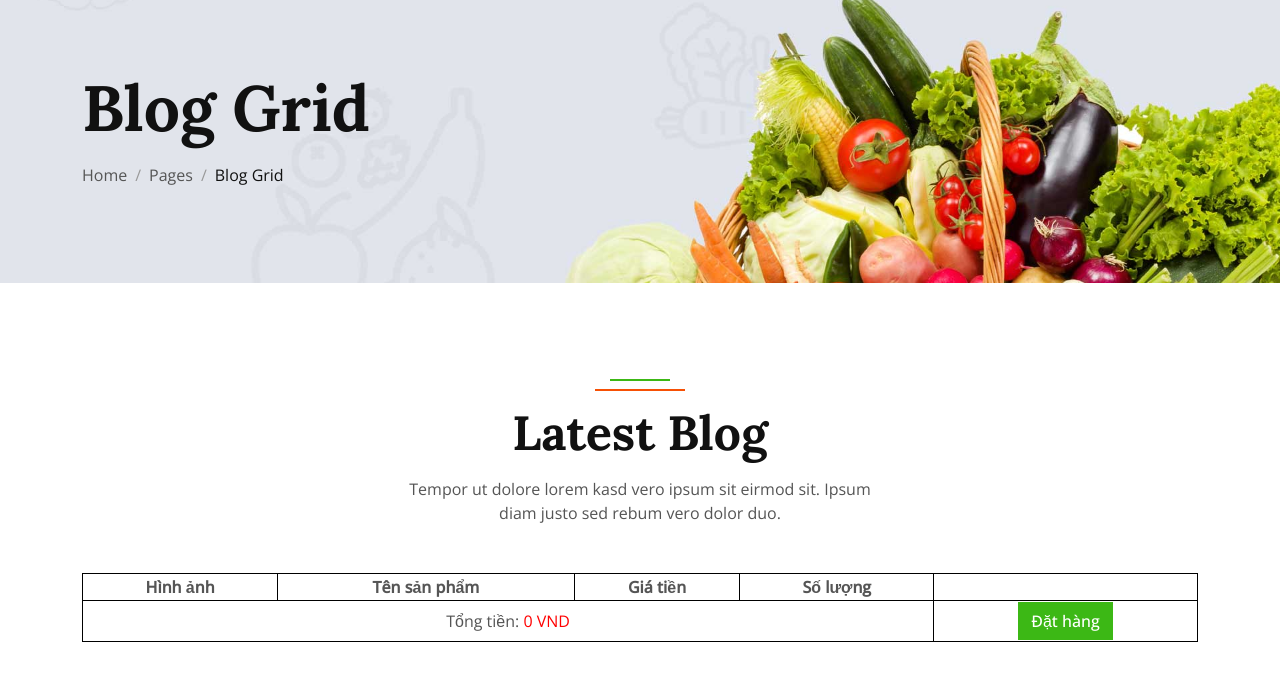
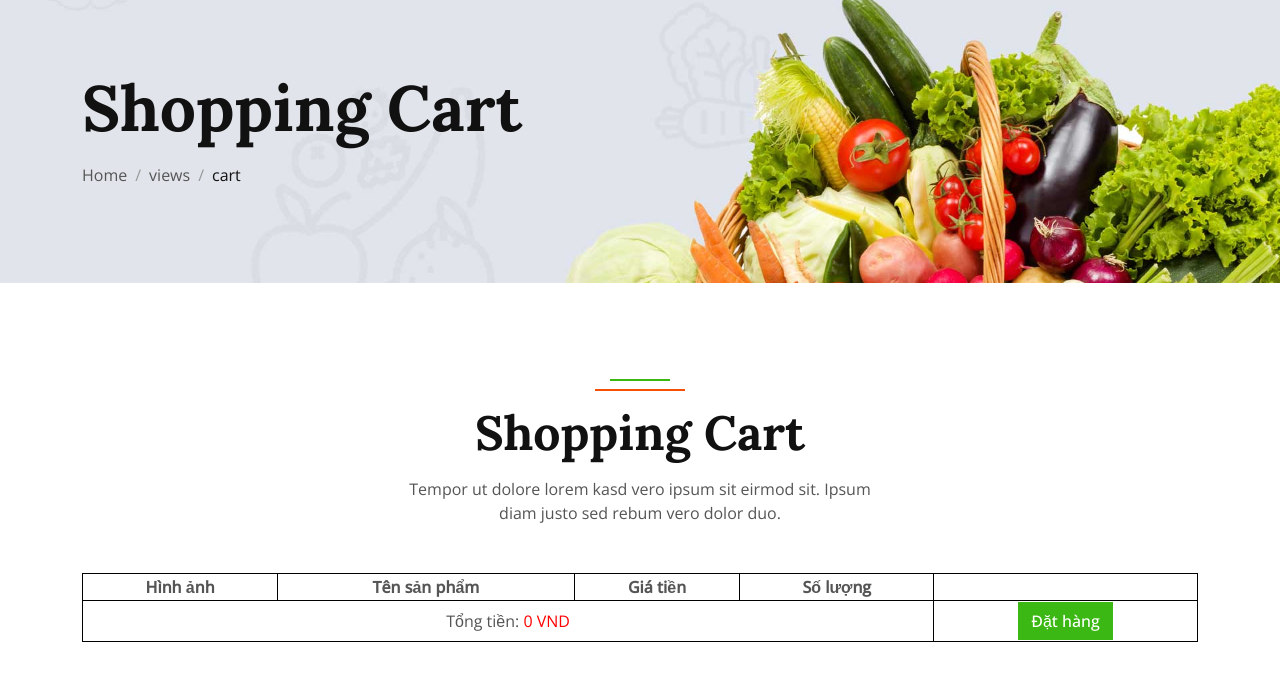
Before and after one commit to nghiadeveloper/project-frontend-js-rikkeiacademy, a plain HTML site: page cart.html in a window 1280 px wide. Shown: the part 122-800 px from the top of the page. Drawn offline with nearby package versions, Linux system fonts and the light colour scheme.

Commit message:
update code project front-end

```diff
--- a/cart.html
+++ b/cart.html
@@ -88,12 +88,12 @@
     <!-- Page Header Start -->
     <div class="container-fluid page-header wow fadeIn" data-wow-delay="0.1s">
         <div class="container">
-            <h1 class="display-3 mb-3 animated slideInDown">Blog Grid</h1>
+            <h1 class="display-3 mb-3 animated slideInDown">Shopping Cart</h1>
             <nav aria-label="breadcrumb animated slideInDown">
                 <ol class="breadcrumb mb-0">
                     <li class="breadcrumb-item"><a class="text-body" href="#">Home</a></li>
-                    <li class="breadcrumb-item"><a class="text-body" href="#">Pages</a></li>
-                    <li class="breadcrumb-item text-dark active" aria-current="page">Blog Grid</li>
+                    <li class="breadcrumb-item"><a class="text-body" href="#">views</a></li>
+                    <li class="breadcrumb-item text-dark active" aria-current="page">cart</li>
                 </ol>
             </nav>
         </div>
@@ -105,7 +105,7 @@
     <div class="container-xxl py-6">
         <div class="container">
             <div class="section-header text-center mx-auto mb-5 wow fadeInUp" data-wow-delay="0.1s" style="max-width: 500px;">
-                <h1 class="display-5 mb-3">Latest Blog</h1>
+                <h1 class="display-5 mb-3">Shopping Cart</h1>
                 <p>Tempor ut dolore lorem kasd vero ipsum sit eirmod sit. Ipsum diam justo sed rebum vero dolor duo.</p>
             </div>
             <div class="row g-4">
```
Also changed, not shown: about.html (+0 -10 lines), index.html (+0 -1 lines), img/product/hamberger.jpg (added), img/product/my-y-sot-bo-bam.png (added).
